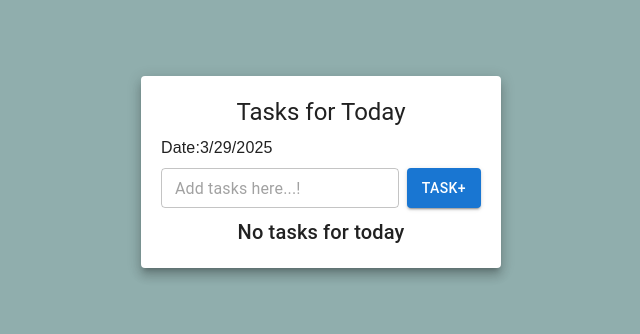
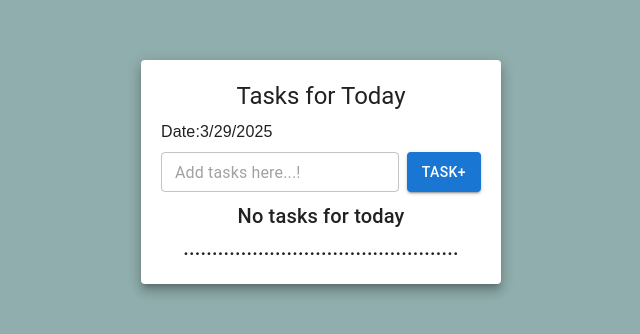
Before and after one commit to reddymanyam/task_manager, a React (Vite) app in the folder frontend/: page / in a window 1280 px wide. Shown: the part 228-562 px from the top of the page, without its empty margins (319-959 px from the left). Built offline with nearby package versions, Linux system fonts and the light colour scheme.

Commit message:
updated: tasks

```diff
--- a/frontend/src/components/TaskManager.tsx
+++ b/frontend/src/components/TaskManager.tsx
@@ -69,7 +69,7 @@ const TaskManager: React.FC = () => {
                             </Stack>
 
                         ))) : <Typography variant='h6' sx={{ textAlign: "center", marginTop: "8px" }}>
-                            No tasks for today</Typography>
+                            No tasks for today ................................................</Typography>
                     }
                 </Stack>
             </Paper>
```
